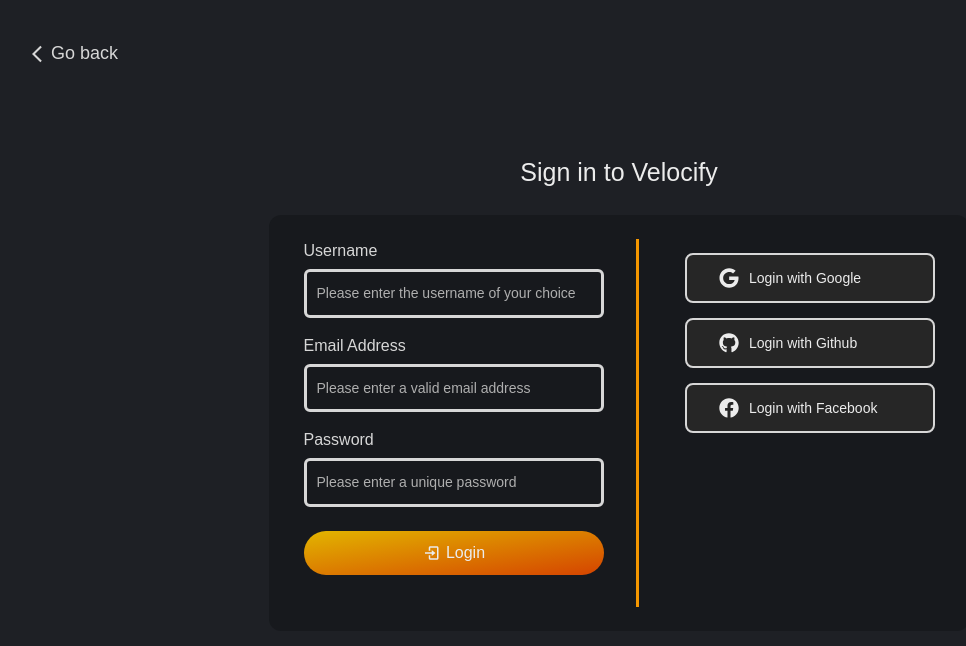
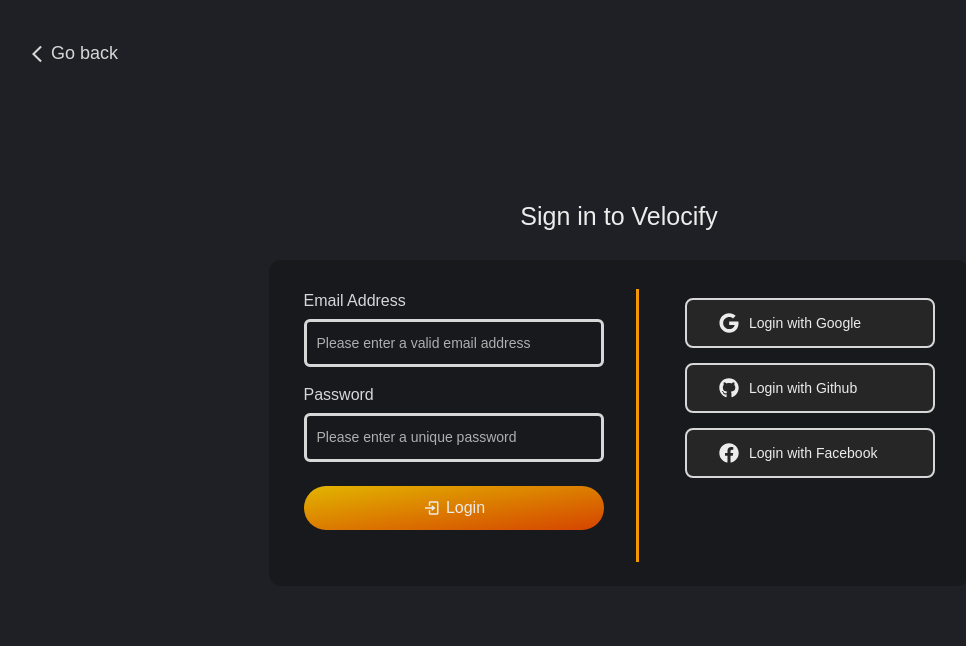
Before and after one commit to Humboorgir/Velocify-frontend, a Next.js app: page /login in a window 1280 px wide. Shown: the top 646 px of the page, without its empty margins (21-987 px from the left). Built offline with nearby package versions, Linux system fonts and the light colour scheme.

Commit message:
remove username field from login

```diff
--- a/components/login/credentialslogin.js
+++ b/components/login/credentialslogin.js
@@ -1,4 +1,3 @@
-import Username from "@/components/login/username";
 import Email from "@/components/login/email";
 import Password from "@/components/login/password";
 import Submit from "@/components/login/submit";
@@ -6,10 +5,9 @@
 const CredentialsLogin = ({ isProcessing }) => {
   return (
     <div
-      className="relative flex w-[90%] flex-col flex-wrap items-center justify-center gap-x-8
-  gap-y-4 border-b-[3px] border-b-yellowStrong pb-8 md:w-fit md:border-r-[3px] md:border-b-0 md:border-r-yellowStrong md:pr-8"
+      className="relative flex w-[90%] flex-col flex-wrap items-center justify-center gap-x-8 gap-y-4
+  border-b-[3px] border-b-yellowStrong pb-8 md:mt-[5px] md:w-fit md:border-r-[3px] md:border-b-0 md:border-r-yellowStrong md:pr-8"
     >
-      <Username />
       <Email />
       <Password />
       <Submit isProcessing={isProcessing} />
--- a/components/login/username.js
+++ /dev/null
@@ -1,26 +0,0 @@
-const Username = () => {
-  return (
-    <div className="h-fit w-fit">
-      <label
-        className="mb-[6px] block text-textColorSemiWeak"
-        htmlFor="username"
-      >
-        Username
-      </label>
-      <input
-        className="m-auto block w-[300px] rounded-md border-[3px] border-textColorSemiWeak bg-inherit p-[10px]
-        text-[15px] placeholder-[10px] placeholder-textColorWeak placeholder:text-[14px]
-        autofill:text-textColorSemiWeak autofill:shadow-autofill"
-        type="text"
-        id="username"
-        name="username"
-        placeholder="Please enter the username of your choice"
-        minLength="3"
-        maxLength="16"
-        required
-      />
-    </div>
-  );
-};
-
-export default Username;
```
